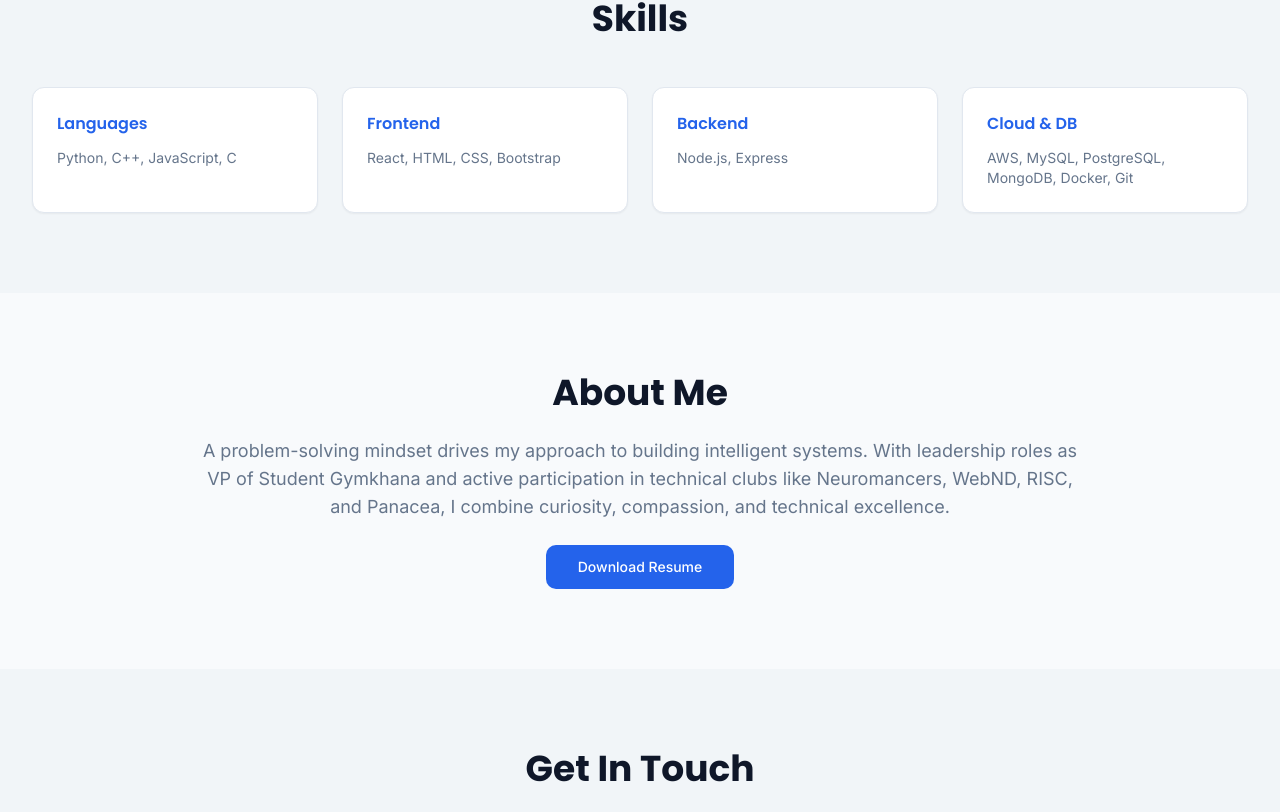
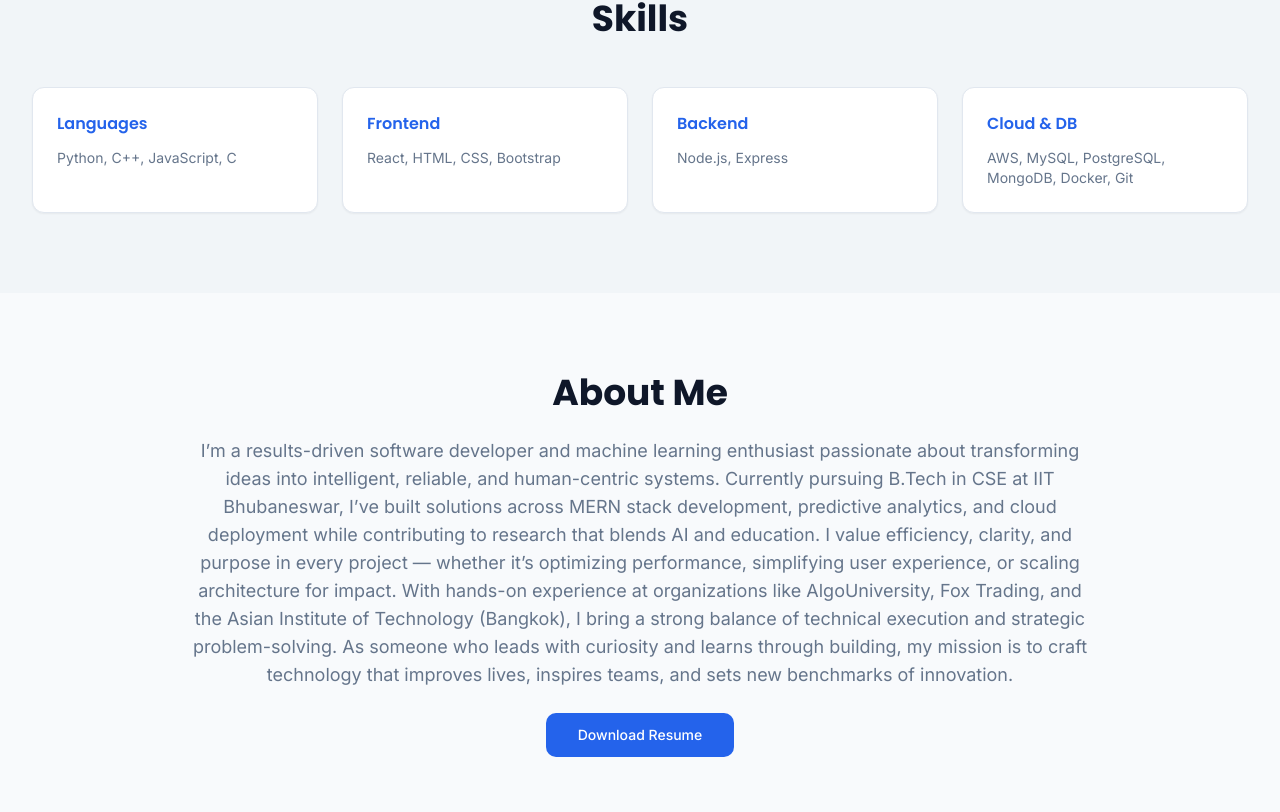
Before and after one commit to Jayadityas/jayadityasahu, a React (Vite) app: page / in a window 1280 px wide. Shown: the part 1985-2797 px from the top of the page. Built offline with nearby package versions, Linux system fonts and the light colour scheme; the HTML template or start-up script is replaced by a standard one.

Commit message:
Visual edit in Lovable

```diff
--- a/src/pages/Index.tsx
+++ b/src/pages/Index.tsx
@@ -8,7 +8,6 @@ import { ContactForm } from "@/components/ContactForm";
 import { useState } from "react";
 const Index = () => {
   const [isContactDialogOpen, setIsContactDialogOpen] = useState(false);
-
   return <div className="min-h-screen">
       <Navbar />
       <Hero />
@@ -101,9 +100,11 @@ const Index = () => {
       <section id="about" className="py-20 px-4 sm:px-6 lg:px-8">
         <div className="max-w-4xl mx-auto text-center">
           <h2 className="text-4xl font-bold mb-6">About Me</h2>
-          <p className="text-lg text-muted-foreground mb-6">
-            A problem-solving mindset drives my approach to building intelligent systems. With leadership roles as VP of Student Gymkhana and active participation in technical clubs like Neuromancers, WebND, RISC, and Panacea, I combine curiosity, compassion, and technical excellence.
-          </p>
+          <p className="text-lg text-muted-foreground mb-6">I’m a results-driven software developer and machine learning enthusiast passionate about transforming ideas into intelligent, reliable, and human-centric systems. Currently pursuing B.Tech in CSE at IIT Bhubaneswar, I’ve built solutions across MERN stack development, predictive analytics, and cloud deployment while contributing to research that blends AI and education.
+
+I value efficiency, clarity, and purpose in every project — whether it’s optimizing performance, simplifying user experience, or scaling architecture for impact. With hands-on experience at organizations like AlgoUniversity, Fox Trading, and the Asian Institute of Technology (Bangkok), I bring a strong balance of technical execution and strategic problem-solving.
+
+As someone who leads with curiosity and learns through building, my mission is to craft technology that improves lives, inspires teams, and sets new benchmarks of innovation.</p>
           <Button size="lg" className="bg-primary hover:bg-primary-dark" asChild>
             <a href="/Jayaditya-Sahu-Resume.pdf" download="Jayaditya-Sahu-Resume.pdf">
               Download Resume
```
